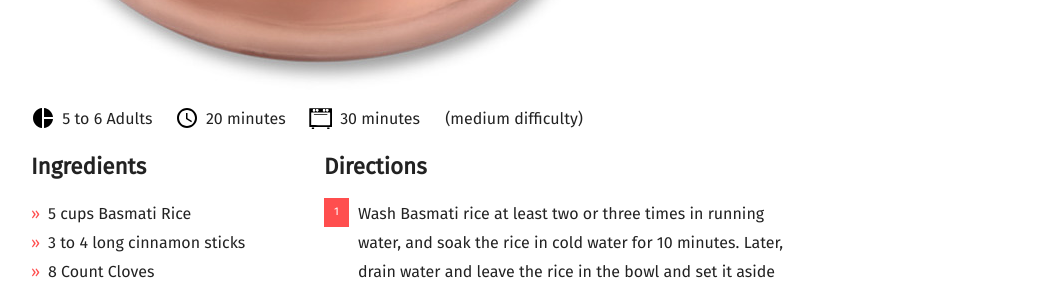
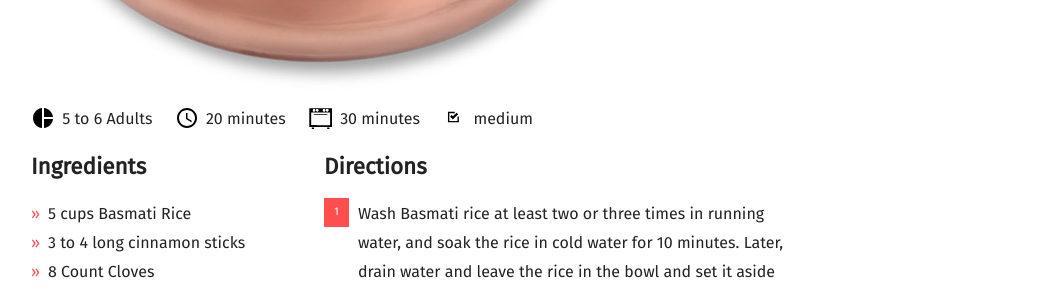
Before and after one commit to mallikasdishes/github.io, a Jekyll site: the page built from _posts/2017-01-05-vegetable-biryani.md, in a window 1280 px wide and 900 px high, scrolled down 905 px. Shown: the part 151-443 px from the top of the window, without its empty margins (59-1100 px from the left). Built offline with Jekyll 4.4.1, drawn with Linux system fonts in a browser that asks for light colours; nearby versions of some CDN libraries; some web fonts are replaced; comment, search, counter and statistics services are not loaded.

Commit message:
Update post.html

```diff
--- a/_layouts/post.html
+++ b/_layouts/post.html
@@ -15,7 +15,7 @@ layout: default
 		<li title="Servings">{% include recipe-icon.html icon="quantity" %}<span>{{ page.recipe.servings }}</span></li>
 		<li title="Prep Time">{% include recipe-icon.html icon="time" %}<span>{{ page.recipe.prep }}</span></li>
 		<li title="Cook Time">{% include recipe-icon.html icon="cook" %}<span>{{ page.recipe.cook }}</span></li>
-		<li title="Difficulty"><span>({{ page.recipe.difficulty }} difficulty)</span></li>
+		<li title="Difficulty">{% include recipe-icon.html icon="difficulty" %}<span>{{ page.recipe.difficulty }}</span></li>
 	</ul>
 
 	<div class="recipe-contents">
```
